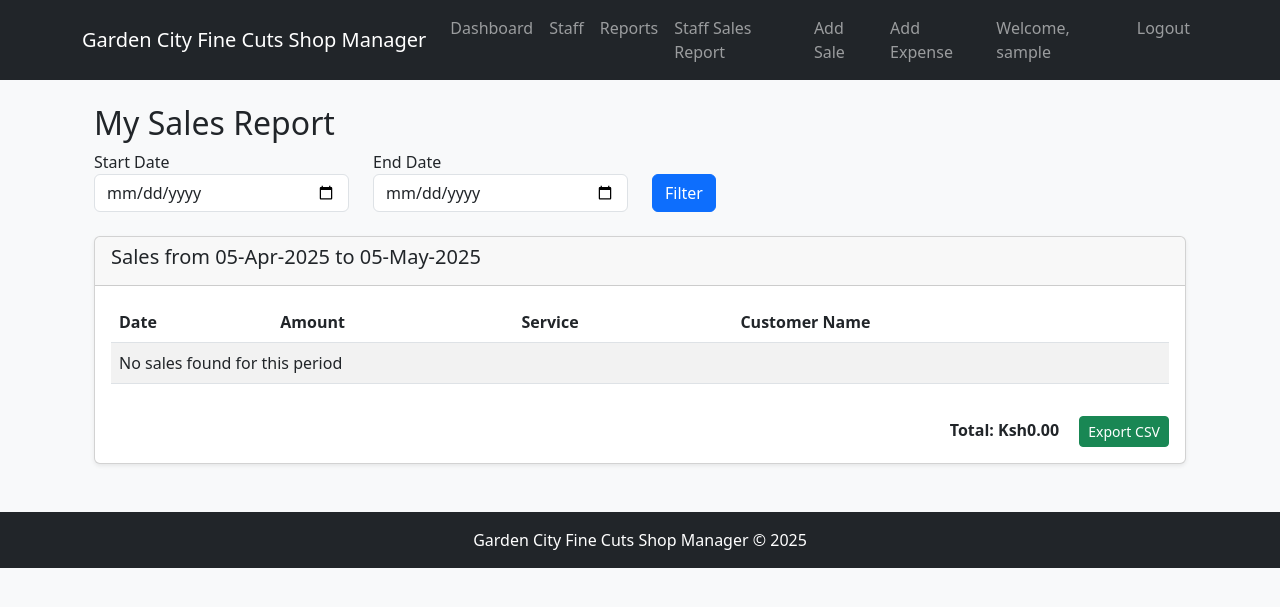
After one commit to Sireshiwani/Garden-City, a Flask app: page /my-sales in a window 1280 px wide. The commit adds this page. Shown: the top 607 px of the page. Run offline with Flask 3, Linux system fonts and the light colour scheme; a user stored in the database is signed in; tables that the repository leaves empty hold one stand-in row (values such as "Sample post"); some libraries are stand-ins or nearby versions.

Commit message:
latest changes on 10th May

```diff
--- a/app.py
+++ b/app.py
@@ -1,6 +1,5 @@
 import io
-import click
-from flask import Flask, render_template, redirect, url_for, flash, request, jsonify, send_file
+from flask import Flask, render_template, redirect, url_for, flash, request, jsonify, send_file, session, make_response
 from flask_login import LoginManager, login_user, logout_user, login_required, current_user
 from flask_bootstrap import Bootstrap
 from werkzeug.security import generate_password_hash, check_password_hash
@@ -11,12 +10,15 @@ from flask_wtf.csrf import CSRFProtect
 import os
 from flask_wtf import FlaskForm
 from wtforms import StringField, PasswordField, validators
+import csv
+from forms import SalesQueryForm
 
 
 app = Flask(__name__)
 app.config['SECRET_KEY'] = os.environ.get('SECRET_KEY')
 app.config['SQLALCHEMY_DATABASE_URI'] = os.environ.get("DB_URI", "sqlite:///barbershop.db")
 app.config['SQLALCHEMY_TRACK_MODIFICATIONS'] = False
+
 
 # Initialize extensions
 db.init_app(app)
@@ -25,10 +27,19 @@ csrf = CSRFProtect(app)
 login_manager = LoginManager(app)
 login_manager.login_view = 'auth.login'
 login_manager.init_app(app)
-login_manager.session_protection = "strong"  # Prevents session fixation
 
-# Optional: Change default remember me duration
-login_manager.remember_cookie_duration = timedelta(minutes=10)
+
+# Set session lifetime (e.g., 30 minutes of inactivity)
+app.config['PERMANENT_SESSION_LIFETIME'] = timedelta(minutes=3)
+
+
+@app.before_request
+def before_request():
+    # Reset session timeout on each request
+    session.permanent = True
+    session.modified = True  # Mark session as modified to extend timeout
+
+app.config['SESSION_PERMANENT'] = False  # Session ends when browser closes
 
 
 @login_manager.user_loader
@@ -79,9 +90,7 @@ def create_first_admin():
         )
         db.session.add(admin)
         db.session.commit()
-
     return ("Admin Created")
-
 
 
 @app.route('/')
@@ -89,7 +98,7 @@ def home():
     if current_user.is_authenticated:
         if current_user.is_admin:
             return redirect(url_for('admin_dashboard'))
-        return redirect(url_for('add_sale'))
+        return redirect(url_for('my_sales'))
     return redirect(url_for('login'))
 
 
@@ -138,6 +147,12 @@ def register():
         return redirect(url_for('manage_staff'))
 
     return render_template('auth/register.html')
+
+@app.route('/ping')
+def ping():
+    # Just updates session by accessing it
+    session.modified = True
+    return '', 204
 
 
 @app.route('/logout')
@@ -193,10 +208,6 @@ def add_sale():
 @app.route('/expenses/add', methods=['GET', 'POST'])
 @login_required
 def add_expense():
-    if not current_user.is_admin or current_user.id != 3:
-        flash('Only admins can add expenses', 'danger')
-        return redirect(url_for('home'))
-
     expense_date = datetime.utcnow().strftime('%d-%m-%Y')
     if request.method == 'POST':
         if request.method == 'POST':
@@ -276,6 +287,87 @@ def manage_staff():
 
     staff_list = User.query.all()
     return render_template('admin/staff.html', staff_list=staff_list)
+
+
+@app.route('/my-sales', methods=['GET', 'POST'])
+@login_required
+def my_sales():
+    form = SalesQueryForm()
+
+    # Default to last 30 days
+    start_date = datetime.utcnow() - timedelta(days=30)
+    end_date = datetime.utcnow()
+
+    if form.validate_on_submit():
+        start_date = form.start_date.data
+        end_date = form.end_date.data
+
+    # Query only current user's sales in date range
+    sales = Sale.query.filter(
+        Sale.staff_id == current_user.id,
+        Sale.date >= start_date,
+        Sale.date <= end_date
+    ).order_by(Sale.date.desc()).all()
+
+    # Calculate total
+    total_sales = sum(sale.amount for sale in sales)
+
+    return render_template('staff/my_sales.html',
+                           sales=sales,
+                           total_sales=total_sales,
+                           form=form,
+                           start_date=start_date,
+                           end_date=end_date)
+
+
+@app.route('/export-my-sales')
+@login_required
+def export_my_sales():
+    # Get the same date filters from request args
+    try:
+        start_date = datetime.strptime(request.args.get('start'), '%Y-%m-%d')
+        end_date = datetime.strptime(request.args.get('end'), '%Y-%m-%d')
+    except (TypeError, ValueError):
+        # Default to last 30 days if no dates provided
+        end_date = datetime.utcnow()
+        start_date = end_date - timedelta(days=30)
+
+    # Query the sales data (same as my_sales route)
+    sales = Sale.query.filter(
+        Sale.staff_id == current_user.id,
+        Sale.date >= start_date,
+        Sale.date <= end_date
+    ).order_by(Sale.date.desc()).all()
+
+    # Create CSV in memory
+    output = io.StringIO()
+    writer = csv.writer(output)
+
+    # Write header
+    writer.writerow([
+        'Date',
+        'Amount',
+        'Service Category',
+        'Notes'
+    ])
+
+    # Write data rows
+    for sale in sales:
+        writer.writerow([
+            sale.date.strftime('%Y-%m-%d %H:%M'),
+            sale.amount,
+            sale.category,
+            sale.notes or ''
+        ])
+
+    # Prepare response
+    response = make_response(output.getvalue())
+    response.headers["Content-Disposition"] = (
+        f"attachment; filename=my_sales_"
+        f"{start_date.date()}_to_{end_date.date()}.csv"
+    )
+    response.headers["Content-type"] = "text/csv"
+    return response
 
 
 @app.route('/admin/reports', methods=['GET', 'POST'])
@@ -495,8 +587,8 @@ def staff_sales_report():
     start_date = end_date - timedelta(days=30)
 
     if request.method == 'POST':
-        start_date = datetime.strptime(request.form.get('start_date'), '%Y-%m-%d')
-        end_date = datetime.strptime(request.form.get('end_date'), '%Y-%m-%d')
+        start_date = datetime.strptime(request.form.get('start_date'), '%Y-%b-%d')
+        end_date = datetime.strptime(request.form.get('end_date'), '%Y-%b-%d')
         staff_id = request.form.get('staff_id')
 
     # Base query
@@ -537,8 +629,8 @@ def export_staff_sales():
     if not current_user.is_admin:
         return jsonify({'error': 'Unauthorized'}), 403
 
-    start_date = datetime.strptime(request.args.get('start'), '%Y-%m-%d')
-    end_date = datetime.strptime(request.args.get('end'), '%Y-%m-%d')
+    start_date = datetime.strptime(request.args.get('start'), '%d-%b-%Y')
+    end_date = datetime.strptime(request.args.get('end'), '%d-%b-%Y')
     staff_id = request.args.get('staff_id', 'all')
 
     # Same query as the report
@@ -615,7 +707,6 @@ def export_staff_sales():
         download_name=f'{filename}.xlsx'
     )
 
-
 def get_col_widths(df):
     return [max([len(str(s)) for s in df[col].values] + [len(str(col))]) for col in df.columns]
 
--- /dev/null
+++ b/forms.py
@@ -0,0 +1,17 @@
+from flask_wtf import FlaskForm
+from wtforms import DateField, SubmitField
+from wtforms.validators import DataRequired, ValidationError
+from datetime import datetime
+
+class SalesQueryForm(FlaskForm):
+    start_date = DateField('Start Date', validators=[DataRequired()])
+    end_date = DateField('End Date', validators=[DataRequired()])
+    submit = SubmitField('Filter')
+
+
+    def validate_end_date(self, field):
+        if self.start_date.data and field.data:
+            if field.data < self.start_date.data:
+                raise ValidationError("End date must be after start date")
+            if field.data > datetime.utcnow().date():
+                raise ValidationError("Future dates not allowed")
--- a/templates/base.html
+++ b/templates/base.html
@@ -8,6 +8,7 @@
     <link rel="stylesheet" href="https://cdn.jsdelivr.net/npm/bootstrap@5.3.0/dist/css/bootstrap.min.css">
     <link rel="stylesheet" href="{{ url_for('static', filename='css/styles.css') }}">
 </head>
+
 <body>
     <nav class="navbar navbar-expand-lg navbar-dark bg-dark">
         <div class="container">
@@ -31,16 +32,31 @@
                             <li class="nav-item">
                                 <a class="nav-link" href="{{ url_for('staff_sales_report') }}">Staff Sales Report</a>
                             </li>
-                        {% endif %}
-                        <li class="nav-item">
-                            <a class="nav-link" href="{{ url_for('add_sale') }}">Add Sale</a>
-                        </li>
+                            <li class="nav-item">
+                                <a class="nav-link" href="{{ url_for('add_sale') }}">Add Sale</a>
+                             </li>
 
                             <li class="nav-item">
                                 <a class="nav-link" href="{{ url_for('add_expense') }}">Add Expense</a>
                             </li>
 
-                    {% endif %}
+                        {% elif not current_user.is_admin and current_user.id == 3 %}
+                             <li class="nav-item">
+                                <a class="nav-link" href="{{ url_for('add_sale') }}">Add Sale</a>
+                             </li>
+
+                            <li class="nav-item">
+                                <a class="nav-link" href="{{ url_for('add_expense') }}">Add Expense</a>
+                            </li>
+
+                        {% else %}
+                            <li class="nav-item">
+                                <a class="nav-link" href="{{ url_for('my_sales') }}">My Sales</a>
+                            </li>
+
+                        {% endif %}
+                     {% endif %}
+
                 </ul>
                 <ul class="navbar-nav">
                     {% if current_user.is_authenticated %}
@@ -51,6 +67,7 @@
                             <a class="nav-link" href="{{ url_for('logout') }}">Logout</a>
                         </li>
                     {% else %}
+
                         <li class="nav-item">
                             <a class="nav-link" href="{{ url_for('login') }}">Login</a>
                         </li>
--- /dev/null
+++ b/templates/staff/my_sales.html
@@ -0,0 +1,65 @@
+{% extends "base.html" %}
+
+{% block content %}
+<div class="container">
+    <h2>My Sales Report</h2>
+
+    <form method="POST" class="mb-4">
+        {{ form.hidden_tag() }}
+        <div class="row">
+            <div class="col-md-3">
+                {{ form.start_date.label }}
+                {{ form.start_date(class="form-control") }}
+            </div>
+            <div class="col-md-3">
+                {{ form.end_date.label }}
+                {{ form.end_date(class="form-control") }}
+            </div>
+            <div class="col-md-2 align-self-end">
+                {{ form.submit(class="btn btn-primary") }}
+            </div>
+        </div>
+    </form>
+
+    <div class="card">
+        <div class="card-header">
+            <h5>Sales from {{ start_date.strftime('%d-%b-%Y') }} to {{ end_date.strftime('%d-%b-%Y') }}</h5>
+        </div>
+        <div class="card-body">
+            <div class="table-responsive">
+                <table class="table table-striped">
+                    <thead>
+                        <tr>
+                            <th>Date</th>
+                            <th>Amount</th>
+                            <th>Service</th>
+                            <th>Customer Name</th>
+                        </tr>
+                    </thead>
+                    <tbody>
+                        {% for sale in sales %}
+                        <tr>
+                            <td>{{ sale.date.strftime('%Y-%m-%d %H:%M') }}</td>
+                            <td>{{ sale.amount|currency }}</td>
+                            <td>{{ sale.category }}</td>
+                            <td>{{ sale.customer_name or '-' }}</td>
+                        </tr>
+                        {% else %}
+                        <tr>
+                            <td colspan="4">No sales found for this period</td>
+                        </tr>
+                        {% endfor %}
+                    </tbody>
+                </table>
+            </div>
+            <div class="mt-3 text-end">
+                <strong>Total: {{ total_sales|currency }}</strong>
+                <a href="{{ url_for('export_my_sales', start=start_date.date(), end=end_date.date()) }}"
+                   class="btn btn-sm btn-success ms-3">
+                    <i class="bi bi-download"></i> Export CSV
+                </a>
+            </div>
+        </div>
+    </div>
+</div>
+{% endblock %}
```
